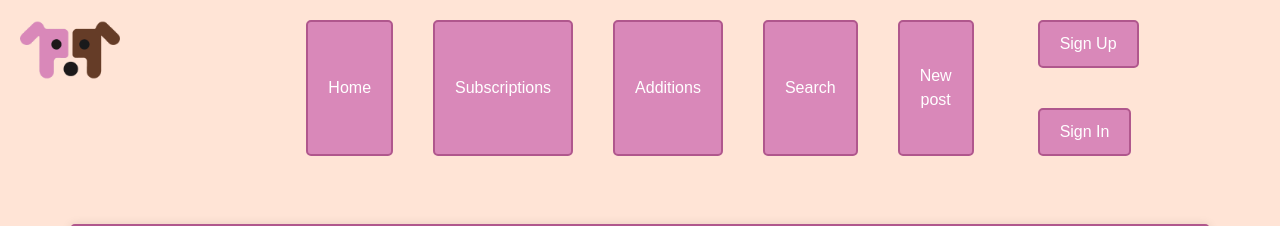
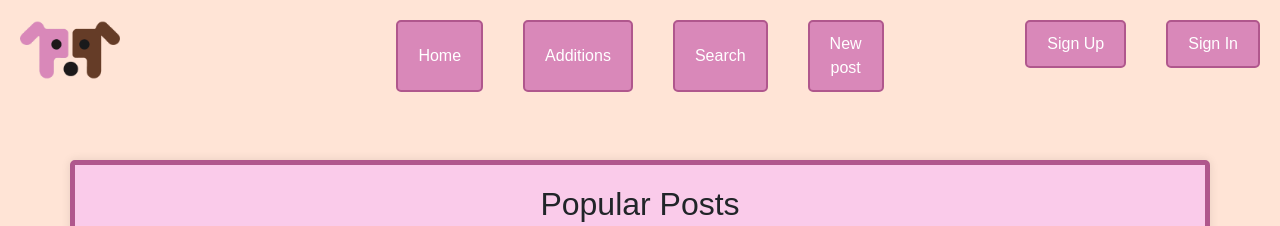
Before and after one commit to ValeriaRudenko/SocialMediaWebsiteForPets, a React (Create React App) app in the folder frontend/: page / in a window 1280 px wide. Shown: the top 226 px of the page. Built offline with nearby package versions, Linux system fonts and the light colour scheme; no server answers.

Commit message:
Update Navigation.js

```diff
--- a/frontend/src/components/Navigation.js
+++ b/frontend/src/components/Navigation.js
@@ -32,7 +32,9 @@ const Navigation = () => {
                 </div>
                 <div className="col d-flex justify-content-center">
                     <button onClick={() => handlePageChange('')}>Home</button>
-                    <button onClick={() => handlePageChange('subscriptions')}>Subscriptions</button>
+                    {token && isTokenValid ? (
+                        <button onClick={() => handlePageChange('subscriptions')}>Subscriptions</button>
+                    ) : null}
                     <button onClick={() => handlePageChange('adds')}>Additions</button>
                     <button onClick={() => handlePageChange('search')}>Search</button>
                     <button onClick={() => handlePageChange('newpost')}>New post</button>
```
